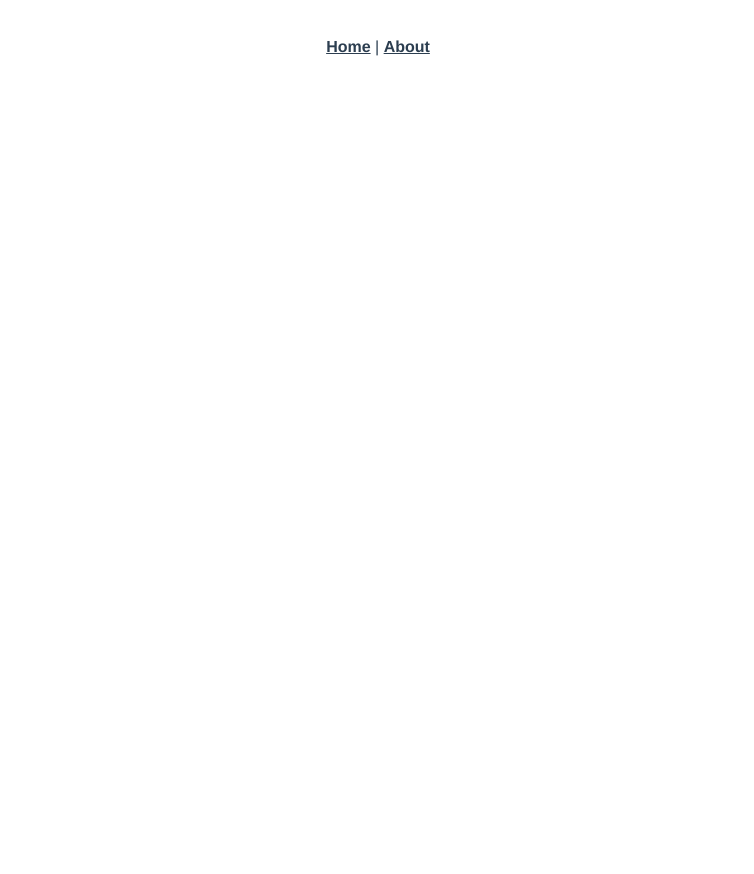
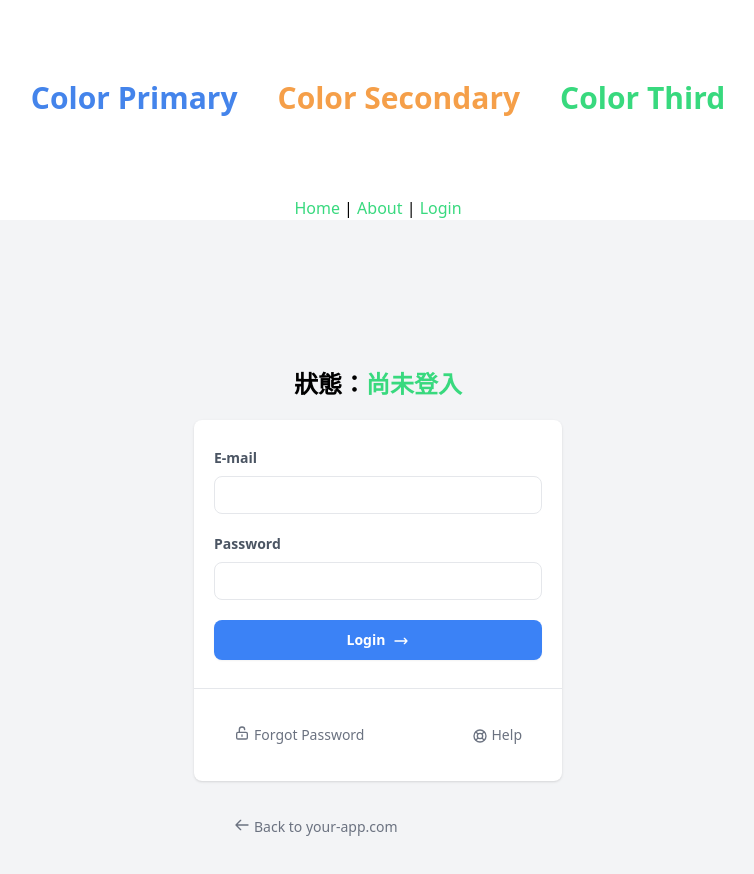
Before and after one commit to liucm212/vue-final-product-website, a Vue app: page /#/login in a window 1280 px wide. Before the commit this address had no page. Shown: the top 874 px of the page, without its empty margins (262-1016 px from the left). Before the commit the page ends 800 px from the top, so only its background shows below. Built offline with nearby package versions, Linux system fonts and the light colour scheme.

Commit message:
建立最終專案，並匯入tailwind。練習製作登入機制（登入&建立cookie）

```diff
--- /dev/null
+++ b/postcss.config.js
@@ -0,0 +1,6 @@
+module.exports = {
+  plugins: {
+    tailwindcss: {},
+    autoprefixer: {}
+  }
+}
--- a/src/App.vue
+++ b/src/App.vue
@@ -1,30 +1,19 @@
 <template>
-  <nav>
-    <router-link to="/">Home</router-link> |
-    <router-link to="/about">About</router-link>
-  </nav>
-  <router-view/>
+  <div class="container mx-auto">
+    <div class="p-20 flex gap-x-10 justify-center">
+      <p class="text-primary text-3xl font-bold">Color Primary</p>
+      <p class="text-secondary text-3xl font-bold">Color Secondary</p>
+      <p class="text-third text-3xl font-bold">Color Third</p>
+    </div>
+    <nav class="text-center">
+      <router-link to="/" class="text-third">Home</router-link> |
+      <router-link to="/about" class="text-third">About</router-link> |
+      <router-link to="/login" class="text-third">Login</router-link>
+    </nav>
+    <router-view/>
+  </div>
 </template>
 
 <style lang="scss">
-#app {
-  font-family: Avenir, Helvetica, Arial, sans-serif;
-  -webkit-font-smoothing: antialiased;
-  -moz-osx-font-smoothing: grayscale;
-  text-align: center;
-  color: #2c3e50;
-}
 
-nav {
-  padding: 30px;
-
-  a {
-    font-weight: bold;
-    color: #2c3e50;
-
-    &.router-link-exact-active {
-      color: #42b983;
-    }
-  }
-}
 </style>
--- /dev/null
+++ b/src/assets/tailwind.css
@@ -0,0 +1,5 @@
+@tailwind base;
+
+@tailwind components;
+
+@tailwind utilities;
--- a/src/router/index.js
+++ b/src/router/index.js
@@ -14,6 +14,11 @@ const routes = [
     // this generates a separate chunk (about.[hash].js) for this route
     // which is lazy-loaded when the route is visited.
     component: () => import(/* webpackChunkName: "about" */ '../views/AboutView.vue')
+  },
+  {
+    path: '/login',
+    name: 'login',
+    component: () => import('../views/LoginView.vue')
   }
 ]
 
--- a/src/views/HomeView.vue
+++ b/src/views/HomeView.vue
@@ -1,6 +1,6 @@
 <template>
-  <div class="home">
-    <img alt="Vue logo" src="../assets/logo.png">
+  <div class="home text-center">
+    <img alt="Vue logo" class="mx-auto" src="../assets/logo.png">
     <HelloWorld msg="Welcome to Your Vue.js App"/>
   </div>
 </template>
--- /dev/null
+++ b/src/views/LoginView.vue
@@ -0,0 +1,83 @@
+<template>
+  <div class="min-h-screen bg-gray-100 flex flex-col justify-center sm:py-12">
+    <div class="p-10 xs:p-0 mx-auto md:w-full md:max-w-md">
+      <h1 class="font-bold text-center text-2xl mb-5">狀態：<span class="text-third">{{ msg }}</span></h1>
+      <div class="bg-white shadow w-full rounded-lg divide-y divide-gray-200">
+        <form @submit.prevent="login" class="px-5 py-7">
+          <label class="font-semibold text-sm text-gray-600 pb-1 block">E-mail</label>
+          <input v-model="user.username" type="email" class="border rounded-lg px-3 py-2 mt-1 mb-5 text-sm w-full" />
+          <label class="font-semibold text-sm text-gray-600 pb-1 block">Password</label>
+          <input v-model="user.password" type="password" class="border rounded-lg px-3 py-2 mt-1 mb-5 text-sm w-full" />
+          <button type="submit" class="transition duration-200 bg-blue-500 hover:bg-blue-600 focus:bg-blue-700 focus:shadow-sm focus:ring-4 focus:ring-blue-500 focus:ring-opacity-50 text-white w-full py-2.5 rounded-lg text-sm shadow-sm hover:shadow-md font-semibold text-center inline-block">
+              <span class="inline-block mr-2">Login</span>
+              <svg xmlns="http://www.w3.org/2000/svg" fill="none" viewBox="0 0 24 24" stroke="currentColor" class="w-4 h-4 inline-block">
+                  <path stroke-linecap="round" stroke-linejoin="round" stroke-width="2" d="M17 8l4 4m0 0l-4 4m4-4H3" />
+              </svg>
+          </button>
+        </form>
+        <div class="py-5">
+          <div class="grid grid-cols-2 gap-1">
+            <div class="text-center sm:text-left whitespace-nowrap">
+              <button class="transition duration-200 mx-5 px-5 py-4 cursor-pointer font-normal text-sm rounded-lg text-gray-500 hover:bg-gray-100 focus:outline-none focus:bg-gray-200 focus:ring-2 focus:ring-gray-400 focus:ring-opacity-50 ring-inset">
+                  <svg xmlns="http://www.w3.org/2000/svg" fill="none" viewBox="0 0 24 24" stroke="currentColor" class="w-4 h-4 inline-block align-text-top">
+                      <path stroke-linecap="round" stroke-linejoin="round" stroke-width="2" d="M8 11V7a4 4 0 118 0m-4 8v2m-6 4h12a2 2 0 002-2v-6a2 2 0 00-2-2H6a2 2 0 00-2 2v6a2 2 0 002 2z" />
+                  </svg>
+                  <span class="inline-block ml-1">Forgot Password</span>
+              </button>
+            </div>
+            <div class="text-center sm:text-right  whitespace-nowrap">
+              <button class="transition duration-200 mx-5 px-5 py-4 cursor-pointer font-normal text-sm rounded-lg text-gray-500 hover:bg-gray-100 focus:outline-none focus:bg-gray-200 focus:ring-2 focus:ring-gray-400 focus:ring-opacity-50 ring-inset">
+                  <svg xmlns="http://www.w3.org/2000/svg" fill="none" viewBox="0 0 24 24" stroke="currentColor" class="w-4 h-4 inline-block align-text-bottom">
+                      <path stroke-linecap="round" stroke-linejoin="round" stroke-width="2" d="M18.364 5.636l-3.536 3.536m0 5.656l3.536 3.536M9.172 9.172L5.636 5.636m3.536 9.192l-3.536 3.536M21 12a9 9 0 11-18 0 9 9 0 0118 0zm-5 0a4 4 0 11-8 0 4 4 0 018 0z" />
+                  </svg>
+                  <span class="inline-block ml-1">Help</span>
+              </button>
+            </div>
+          </div>
+        </div>
+      </div>
+      <div class="py-5">
+          <div class="grid grid-cols-2 gap-1">
+            <div class="text-center sm:text-left whitespace-nowrap">
+              <button class="transition duration-200 mx-5 px-5 py-4 cursor-pointer font-normal text-sm rounded-lg text-gray-500 hover:bg-gray-200 focus:outline-none focus:bg-gray-300 focus:ring-2 focus:ring-gray-400 focus:ring-opacity-50 ring-inset">
+                  <svg xmlns="http://www.w3.org/2000/svg" fill="none" viewBox="0 0 24 24" stroke="currentColor" class="w-4 h-4 inline-block align-text-top">
+                      <path stroke-linecap="round" stroke-linejoin="round" stroke-width="2" d="M10 19l-7-7m0 0l7-7m-7 7h18" />
+                  </svg>
+                  <span class="inline-block ml-1">Back to your-app.com</span>
+              </button>
+            </div>
+          </div>
+        </div>
+    </div>
+  </div>
+</template>
+
+<script>
+export default {
+  data () {
+    return {
+      user: {
+        username: '',
+        password: ''
+      },
+      msg: '尚未登入'
+    }
+  },
+  methods: {
+    login () {
+      const loginAPI = `${process.env.VUE_APP_API}admin/signin`
+      console.log(loginAPI)
+      this.$http.post(loginAPI, this.user).then((res) => {
+        console.log(res)
+        // get token and expired from res.data
+        const { token, expired, message } = res.data
+        this.msg = message
+        // set cookie
+        console.log(token)
+        console.log(expired)
+        document.cookie = `hexToken=${token}; expires=${new Date(expired)}`
+      })
+    }
+  }
+}
+</script>
--- /dev/null
+++ b/tailwind.config.js
@@ -0,0 +1,14 @@
+/** @type {import('tailwindcss').Config} */
+module.exports = {
+  content: ['./public/**/*.html', './src/**/*.{vue,js,ts,jsx,tsx}'],
+  theme: {
+    extend: {
+      colors: {
+        'primary': '#4484eb',
+        'secondary': '#f59f49',
+        'third': '#38d97e'
+      }
+    },
+  },
+  plugins: []
+}
```
Also changed, not shown: package.json (+7 -1 lines), src/main.js (+7 -1 lines), 2 other files (tests, documents, lock files or other folders).
